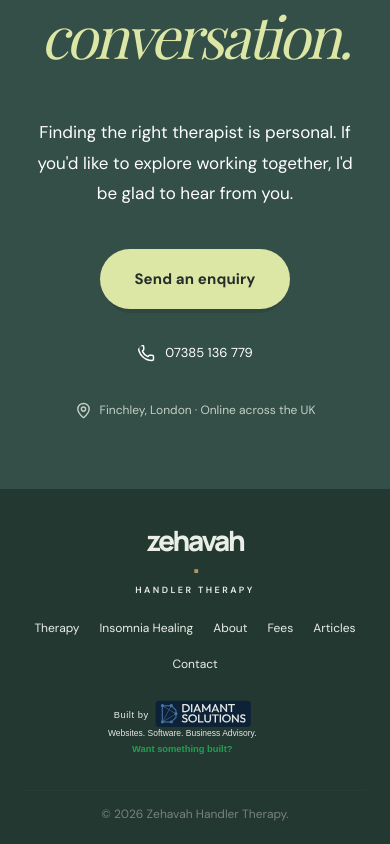
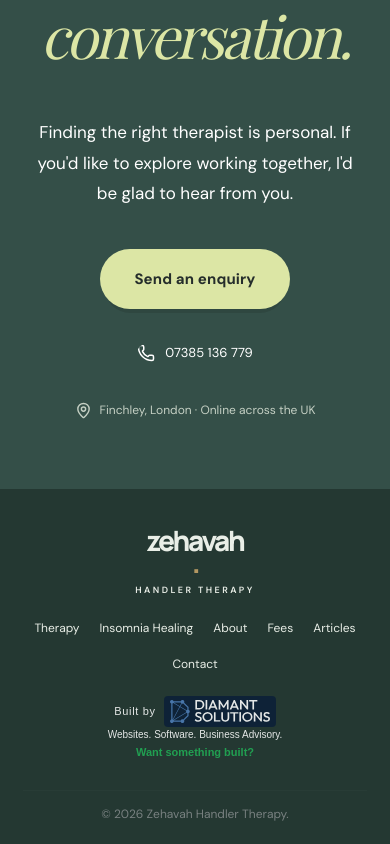
Before and after one commit to MarkDiamant/zehavah-handler-website, a Next.js app: page / in a window 390 px wide. Shown: the part 8141-8985 px from the top of the page. Built offline with nearby package versions, Linux system fonts and the light colour scheme; a web font is replaced by a local one.

Commit message:
Centre Diamant Solutions footer credit on mobile

```diff
--- a/app/globals.css
+++ b/app/globals.css
@@ -449,3 +449,11 @@
 
 /* Clear two-line label within homepage circular scroll link */
 .intro .circle-link{font-size:12px!important;line-height:1.3!important;font-weight:650!important;text-align:center!important;letter-spacing:.01em!important;color:#314c3f!important;text-decoration:none!important}
+
+/* Keep the compact footer credit truly centred on mobile, independent of legacy transforms. */
+@media(max-width:760px){
+ footer .footer-end{width:100%!important;display:flex!important;align-items:center!important;justify-content:center!important;text-align:center!important;transform:none!important;margin:0 auto!important}
+ footer .footer-end .ds-credit{display:flex!important;align-items:center!important;justify-content:center!important;text-align:center!important;margin:0 auto!important;transform:none!important;transform-origin:center center!important;max-width:100%!important}
+ footer .footer-end .ds-top{justify-content:center!important}
+ footer .footer-end .ds-tagline,footer .footer-end .ds-want{text-align:center!important}
+}
```
